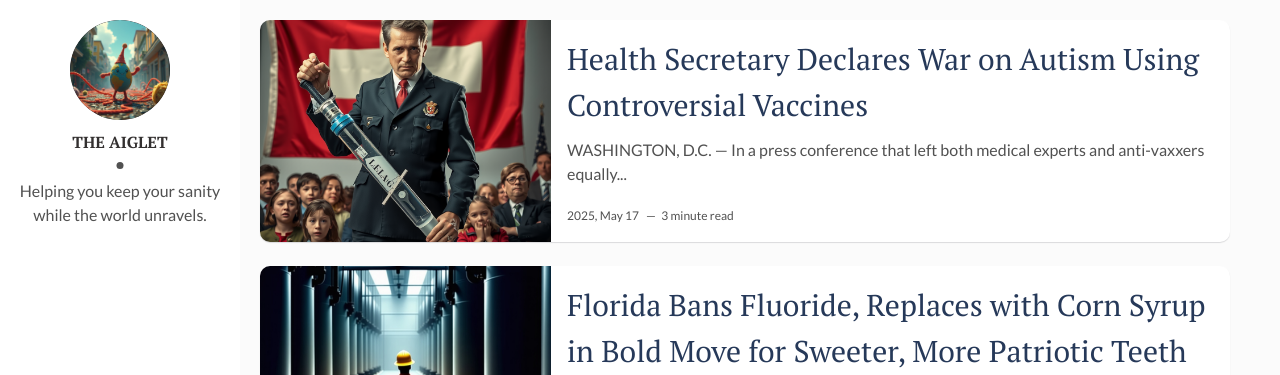
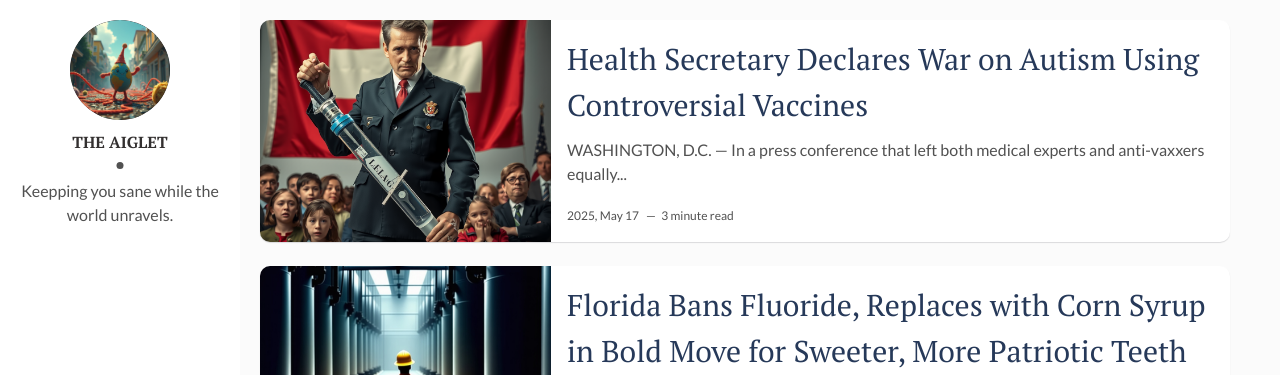
Before and after one commit to bravegeek/theaiglet, a Jekyll site: the page built from index.html, in a window 1280 px wide. Shown: the top 375 px of the page. Built offline with Jekyll 4.4.1, drawn with Linux system fonts in a browser that asks for light colours; the list of posts is cut into pages by our own code.

Commit message:
Change tag line and description

```diff
--- a/_config.yml
+++ b/_config.yml
@@ -1,6 +1,6 @@
 title: The Aiglet
 description: > # this means to ignore newlines until "baseurl:"
- Helping you keep your sanity while the world unravels.
+ Satirical humor about our dim-witted overlords
 permalink: ':title/'
 baseurl: "/" # the subpath of your site, e.g. /blog
 url: "" # the base hostname & protocol for your site, e.g. http://example.com
@@ -9,7 +9,7 @@
 # Author Settings
 author: The Aiglet # add your name
 author-img: theaiglet.jpg # add your photo
-about-author: Helping you keep your sanity while the world unravels. # add description
+about-author: Keepping you sane while the world unravels. # add description
 social-twitter: # add your Twitter handle
 social-facebook: # add your Facebook handle
 social-github: bravegeek # add your Github handle
```
